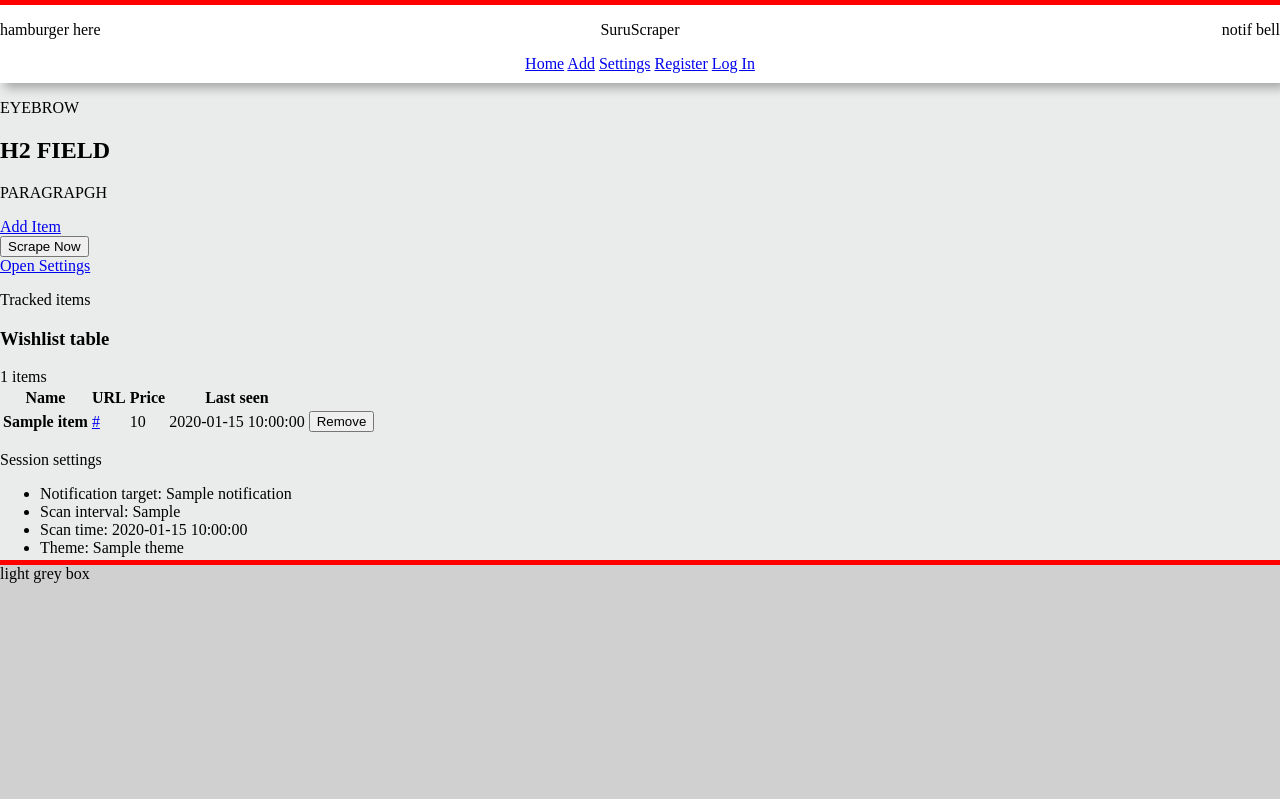
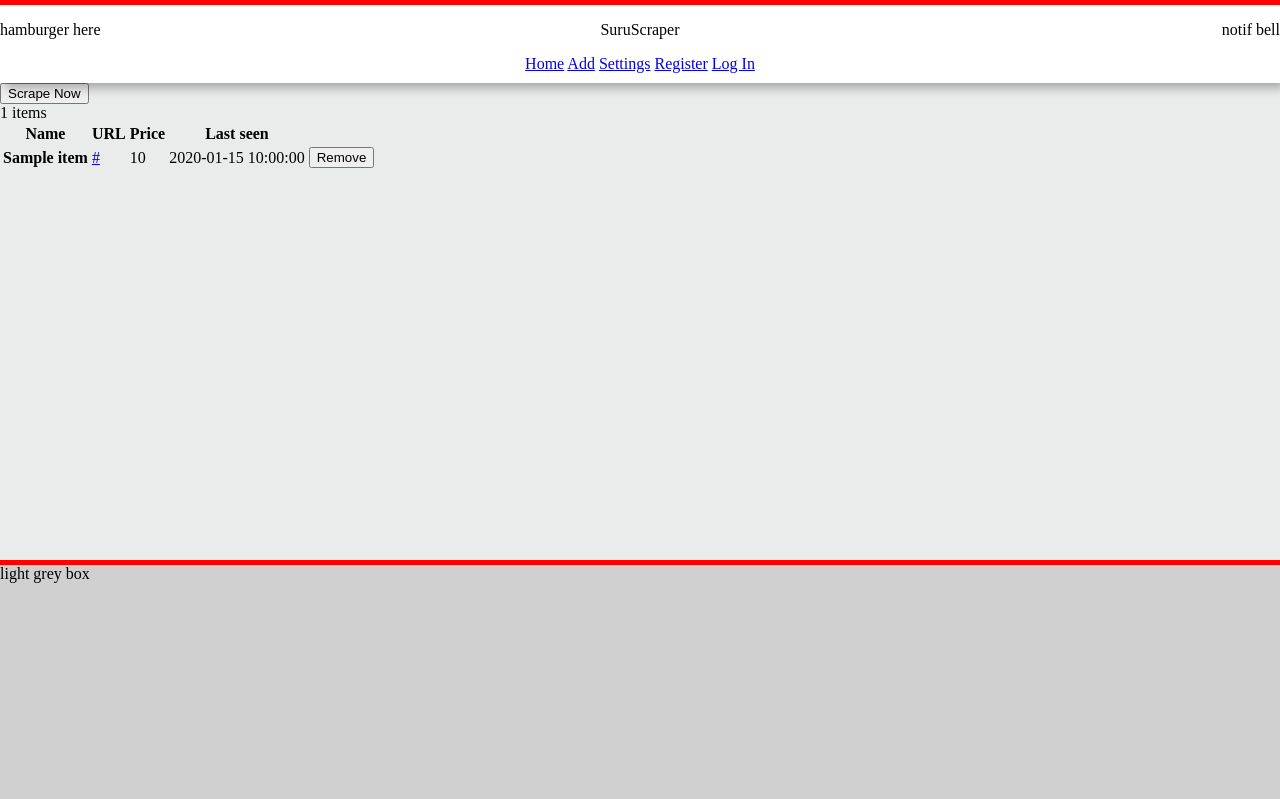
Before and after one commit to rydal05/SuruScraper, a Flask app: template suruscrapr/templates/wishlist/index.html in a window 1280 px wide. Shown: the top 799 px of the page. Run offline with Flask 3, Linux system fonts and the light colour scheme; the template is opened without the code that fills it: most values are stand-ins (such as "Sample title", 1, 10 or a date in 2020).

Commit message:
more main page styling

```diff
--- a/suruscrapr/templates/wishlist/index.html
+++ b/suruscrapr/templates/wishlist/index.html
@@ -5,31 +5,20 @@
 {% block body_class %}dashboard-page{% endblock %}
 
 {% block content %}
-<section class="hero">
+<section>
 	<div>
-		<p class="eyebrow">EYEBROW</p>
-		<h2>H2 FIELD</h2>
-		<p>PARAGRAPGH</p>
-	</div>
-	<div class="hero-actions">
-		<a class="button" href="{{ url_for('wishlist.create') }}">Add Item</a>
 		<form method="post" action="{{ url_for('wishlist.scrape_now') }}">
-			<button class="button button-secondary" type="submit">Scrape Now</button>
+			<button type="submit">Scrape Now</button>
 		</form>
-		<a class="button button-secondary" href="{{ url_for('wishlist.settings') }}">Open Settings</a>
 	</div>
 </section>
 
-<section class="dashboard-grid">
-	<article class="card data-card">
-		<header class="card-header">
-			<div>
-				<p class="eyebrow">Tracked items</p>
-				<h3>Wishlist table</h3>
-			</div>
-			<span class="stat-pill">{{ items|length }} items</span>
+<section>
+	<article>
+		<header>
+			<span> {{ items|length }} items</span>
 		</header>
-		<div class="scroll-region">
+		<div>
 			<table class="wishlist-table">
 				<thead>
 					<tr>
@@ -46,7 +35,7 @@
 						<td>
 							<strong>{{ item['name'] }}</strong>
 						</td>
-						<td class="url-cell">
+						<td>
 							<a href="{{ item['url'] }}" target="_blank" rel="noreferrer">{{ item['url'] }}</a>
 						</td>
 						<td>
@@ -55,57 +44,21 @@
 						<td>
 							{{ item['lastSeenDateTime'] }}
 						</td>
-						<td class="action-cell">
+						<td>
 							<form method="post" action="{{ url_for('wishlist.delete', item_id=item['id']) }}">
-								<button class="icon-button" type="submit">Remove</button>
+								<button type="submit">Remove</button>
 							</form>
 						</td>
 					</tr>
 					{% else %}
 					<tr>
-						<td colspan="6" class="empty-state">No wishlist entries yet. Use Add Item to seed the tracker.</td>
+						<td colspan="6">No wishlist entries yet. Use Add Item to seed the tracker.
+						</td>
 					</tr>
 					{% endfor %}
 				</tbody>
 			</table>
 		</div>
 	</article>
-
-	<aside class="card feed-card">
-		<!-- <header class="card-header">
-			<div>
-				<p class="eyebrow">Timeline</p>
-				<h3>Scrape feed</h3>
-			</div>
-			<span class="stat-pill">Live view</span>
-		</header>
-		<div class="scroll-region feed-list">
-			{% for item in items %}
-			<article class="feed-item">
-				<div class="feed-thumb">{{ item['name'][:1] if item['name'] else '?' }}</div>
-				<div class="feed-copy">
-					<h4>{{ item['name'] }}</h4>
-					<p>{{ item['url'] }}</p>
-					<div class="feed-meta">
-						<span>{% if item['price'] %}¥{{ item['price'] }}{% else %}No price yet{% endif %}</span>
-						<span>{% if item['lastSeenDateTime'] %}{{ item['lastSeenDateTime'] }}{% endif %}{% if item['lastSeenTime'] %} {{ item['lastSeenTime'] }}{% endif %}</span>
-					</div>
-				</div>
-			</article>
-			{% else %}
-			<div class="empty-state">The feed will mirror scraped product activity once items start coming in.</div>
-			{% endfor %}
-		</div> -->
-
-		<div class="settings-summary" id="settings">
-			<p class="eyebrow">Session settings</p>
-			<ul>
-				<li>Notification target: {{ settings.notification }}</li>
-				<li>Scan interval: {{ settings.scan_interval }}</li>
-				<li>Scan time: {{ settings.scan_time }}</li>
-				<li>Theme: {{ settings.theme }}</li>
-			</ul>
-		</div>
-	</aside>
 </section>
 {% endblock %}
```
